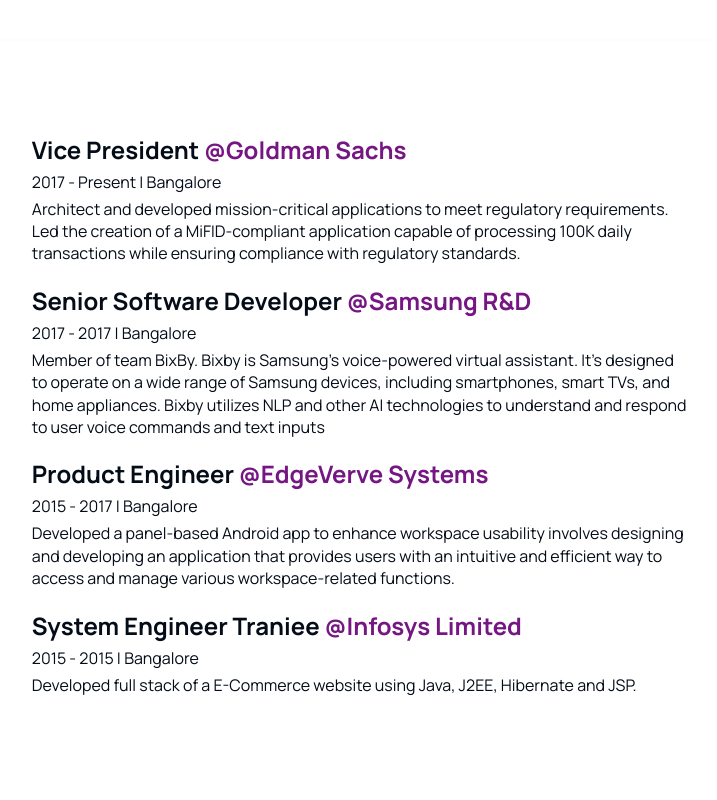
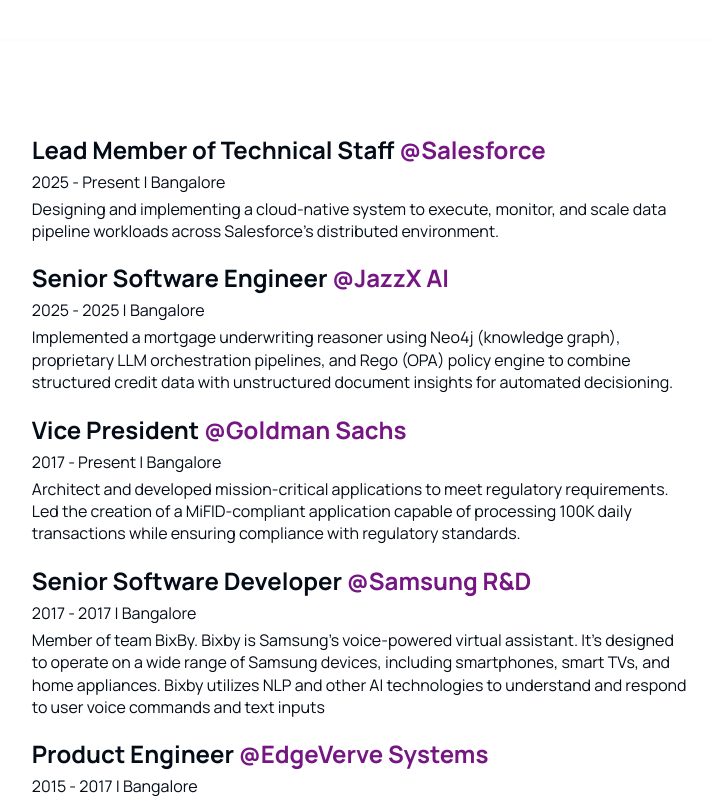
Before and after one commit to shanaulhaque/shaan-portfolio, a React (Create React App) app: page / in a window 1280 px wide. Shown: the part 1400-2200 px from the top of the page, without its empty margins (303-1020 px from the left). Built offline with nearby package versions, Linux system fonts and the light colour scheme.

Commit message:
Updating experience

```diff
--- a/src/container/Data.js
+++ b/src/container/Data.js
@@ -4,7 +4,7 @@
 
 export const profileData = {
     name : "Shanaul Haque",
-    title : "Vice President at Goldman Sachs",
+    title : "Software Engineer at Salesforce",
     location : "Bangalore"
 }
 
@@ -38,6 +38,26 @@
 ]
 
 export const workDetails = [
+    {
+        logo: "",
+        companyName: "Salesforce",
+        startDate: "2025",
+        endDate: "Present",
+        title: "Lead Member of Technical Staff",
+        companyLink: "https://www.salesforce.com",
+        address: "Bangalore",
+        work: "Designing and implementing a cloud-native system to execute, monitor, and scale data pipeline workloads across Salesforce’s distributed environment."
+    },
+    {
+        logo: "",
+        companyName: "JazzX AI",
+        startDate: "2025",
+        endDate: "2025",
+        title: "Senior Software Engineer",
+        companyLink: "https://jazzx.ai",
+        address: "Bangalore",
+        work: "Implemented a mortgage underwriting reasoner using Neo4j (knowledge graph), proprietary LLM orchestration pipelines, and Rego (OPA) policy engine to combine structured credit data with unstructured document insights for automated decisioning."
+    },
     {
         logo: "",
         companyName: "Goldman Sachs",
```
